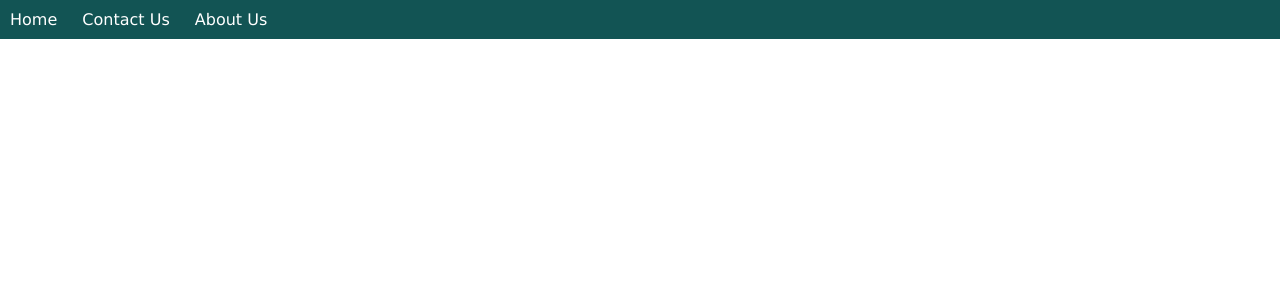
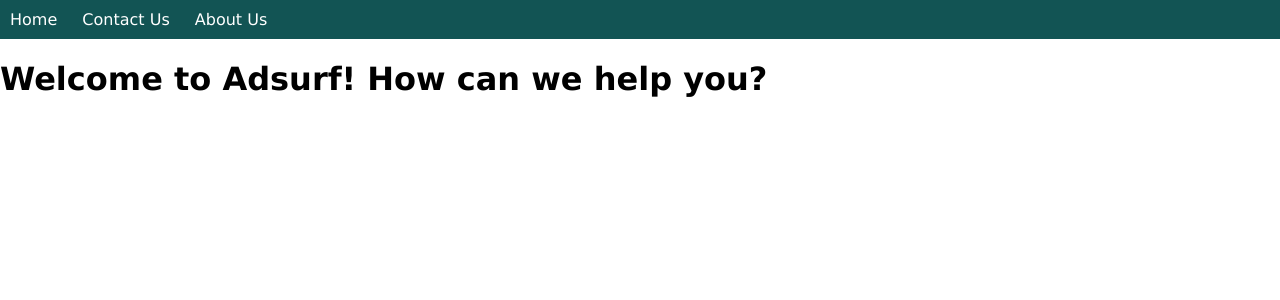
Before and after one commit to geobertz/gittraining, a PHP site: page / in a window 1280 px wide. Shown: the top 300 px of the page. Run offline with PHP 8.4, Linux system fonts and the light colour scheme.

Commit message:
Added heading line

```diff
--- a/index.php
+++ b/index.php
@@ -6,5 +6,6 @@
 </head>
 <body>
 	<?php require_once "include/nav.php"; ?>
+	<h1>Welcome to Adsurf! How can we help you?</h1>
 </body>
 </html>
```
